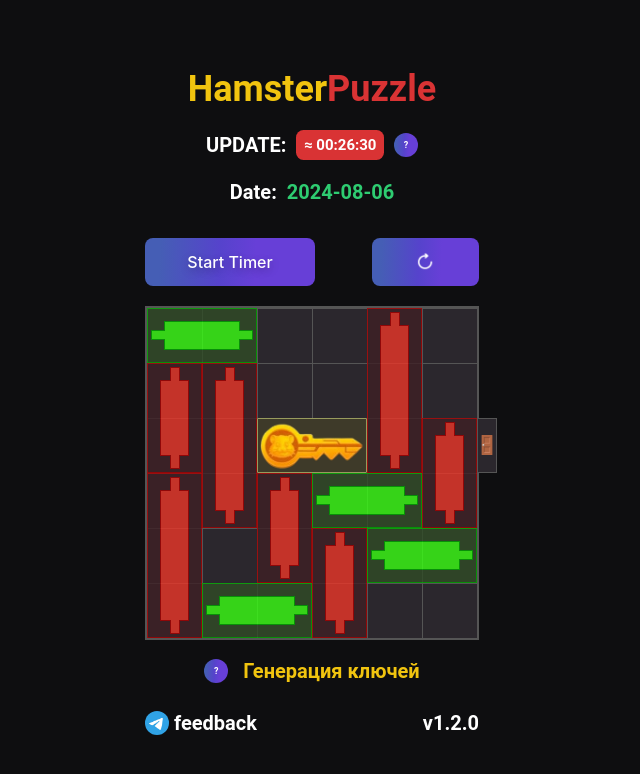
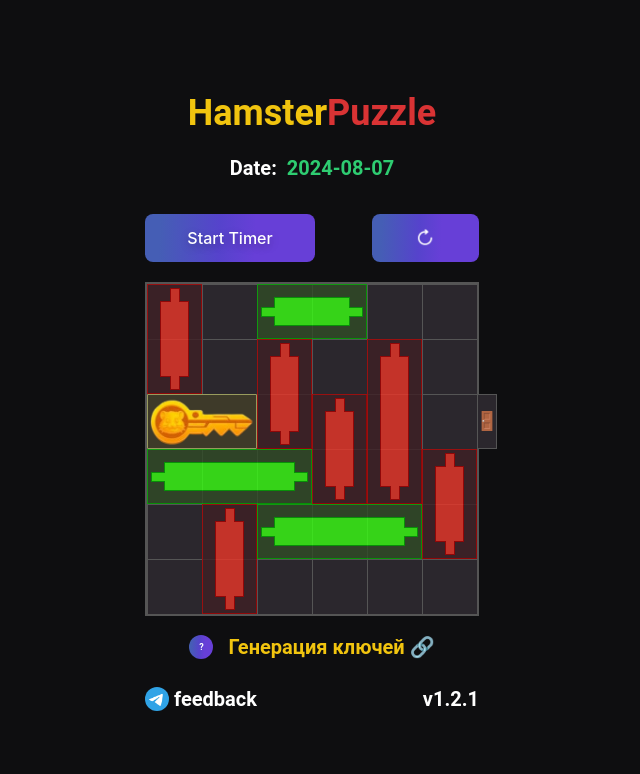
Before and after one commit to babaduk47/babaduk47.github.io, a PHP site: page / in a window 1280 px wide. Shown: the top 774 px of the page, without its empty margins (328-968 px from the left). Run offline with PHP 8.4, Linux system fonts and the light colour scheme.

Commit message:
v1.2.1 - add map "2024-08-07"

```diff
--- a/index.html
+++ b/index.html
@@ -4,7 +4,7 @@
     <meta charset="UTF-8">
     <meta name="viewport" content="width=device-width, initial-scale=1.0">
     <title>Hamster Puzzle</title>
-    <link rel="stylesheet" href="style.css?v1.2.0">
+    <link rel="stylesheet" href="style.css?v1.2.1">
     <link rel="shortcut icon" href="favicon.ico" type="image/x-icon">
     <link rel="icon" href="favicon.ico" type="image/x-icon">
     <meta name="keywords" content="hamster kombat, ключ, мини-игра, тренировка, головоломка, хомяк, хамстер, август">
@@ -70,7 +70,7 @@
                     <p>4. Не забывайте делиться лишними ключами с <span class="important">друзьями</span></p>
                 </div>
             </div>
-            <a class="key-generator-link" href="keys/keys.html">Генерация ключей</a>
+            <a class="key-generator-link" href="keys/keys.html">Генерация ключей 🔗</a>
         </div>
         <div class="footer">
             <div id="footer-social">
@@ -79,10 +79,10 @@
                     feedback
                 </a>
             </div>
-            <div id="footer-version">v1.2.0</div>
+            <div id="footer-version">v1.2.1</div>
         </div>
     </div>
 </div>
-<script src="script.js?v1.2.0"></script>
+<script src="script.js?v1.2.1"></script>
 </body>
 </html>
--- a/keys/keys.css
+++ b/keys/keys.css
@@ -5,7 +5,7 @@
 #process-generate {
     width: 100%;
     margin-top: 10px;
-    /*display: none;*/
+    display: none;
 }
 
 #process-generate-block {
--- a/script.js
+++ b/script.js
@@ -297,6 +297,22 @@
         ],
         key: {id: 12, x: 2, y: 2, width: 2, height: 1, direction: 'horizontal'},
         exitPosition: {x: 6, y: 2}
+    },
+    '2024-08-07': {
+        blocks: [
+            {id: 1, x: 0, y: 0, width: 1, height: 2, direction: 'vertical', color: 'red'},
+            {id: 2, x: 2, y: 1, width: 1, height: 2, direction: 'vertical', color: 'red'},
+            {id: 3, x: 3, y: 2, width: 1, height: 2, direction: 'vertical', color: 'red'},
+            {id: 4, x: 4, y: 1, width: 1, height: 3, direction: 'vertical', color: 'red'},
+            {id: 5, x: 5, y: 3, width: 1, height: 2, direction: 'vertical', color: 'red'},
+            {id: 6, x: 1, y: 4, width: 1, height: 2, direction: 'vertical', color: 'red'},
+            {id: 7, x: 2, y: 0, width: 2, height: 1, direction: 'horizontal', color: 'green'},
+            {id: 8, x: 0, y: 3, width: 3, height: 1, direction: 'horizontal', color: 'green'},
+            {id: 9, x: 2, y: 4, width: 3, height: 1, direction: 'horizontal', color: 'green'},
+            {id: 10, x: 0, y: 2, width: 2, height: 1, direction: 'horizontal', color: 'blue'},
+        ],
+        key: {id: 10, x: 0, y: 2, width: 2, height: 1, direction: 'horizontal'},
+        exitPosition: {x: 6, y: 2}
     }
 };
 
@@ -533,7 +549,7 @@
     const interval = setInterval(updateCountdown, 1000);
 }
 
-const targetDate = new Date('Sun Aug 06 2024 20:30:00 GMT+0000').getTime();
+const targetDate = new Date('Sun Aug 07 2024 20:30:00 GMT+0000').getTime();
 const beforeFourHours = new Date(targetDate - 4 * 60 * 60 * 1000).getTime();
 const nowTime = new Date().getTime();
 
@@ -542,7 +558,7 @@
 }
 
 const dateParam = getQueryParam('date');
-const date = '2024-08-06';
+const date = '2024-08-07';
 
 const dateDisplay = document.getElementById('date-display');
 dateDisplay.textContent = date;
```
Also changed, not shown: keys/keys.html (+4 -4 lines).
